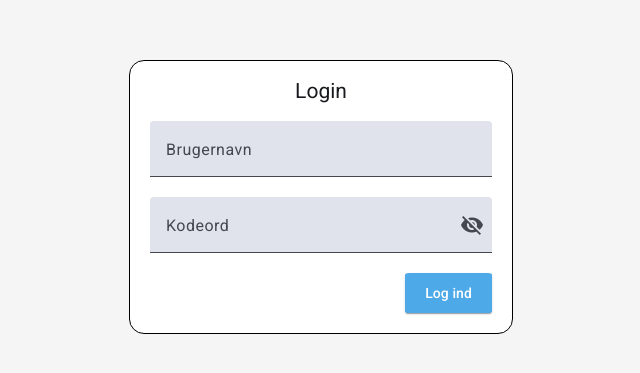
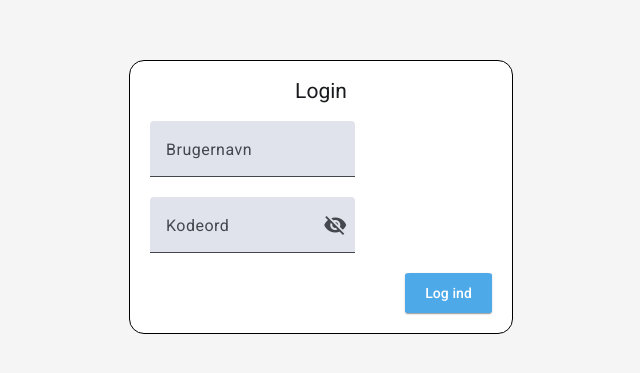
Before and after one commit to lahi1998/HotelBookingSVP, an Angular app in the folder Hotel-Angular/: page /login in a window 1280 px wide. Shown: the part 203-576 px from the top of the page, without its empty margins (319-959 px from the left). Built offline with nearby package versions, Linux system fonts and the light colour scheme.

Commit message:
tweaked a bit on login, not finished

```diff
--- a/Hotel-Angular/src/app/components/login/login.css
+++ b/Hotel-Angular/src/app/components/login/login.css
@@ -20,12 +20,11 @@ h2 {
   margin-top: 0;
   margin-bottom: 20px;
   font-weight: 400;
+  text-align: center;
 }
 
-
-
 .full-width {
-  width: 100%;
+  width: 60%;
 }
 
 .button-container {
@@ -41,7 +40,3 @@ h2 {
   color: #ffffff;
   border-radius: 5%;
 }
-
-h2 {
-    text-align: center;
-}
--- a/Hotel-Angular/src/app/components/login/login.html
+++ b/Hotel-Angular/src/app/components/login/login.html
@@ -4,12 +4,15 @@
 
     <form (ngSubmit)="onSubmit()">
 
+      <div>
       <mat-form-field appearance="fill" class="full-width">
         <mat-label>Brugernavn</mat-label>
         <input matInput type="text" [(ngModel)]="username" name="username">
         <mat-error *ngIf="usernameError">Need username</mat-error>
       </mat-form-field>
+      </div>
 
+      <div>
       <mat-form-field appearance="fill" class="full-width">
         <mat-label>Kodeord</mat-label>
         <input matInput [type]="hidePassword ? 'password' : 'text'" [(ngModel)]="password" name="password">
@@ -18,6 +21,7 @@
         </button>
         <mat-error *ngIf="passwordError">Need password</mat-error>
       </mat-form-field>
+      </div>
 
       <div class="button-container">
         <button mat-raised-button color="primary" type="submit">Log ind</button>
```
